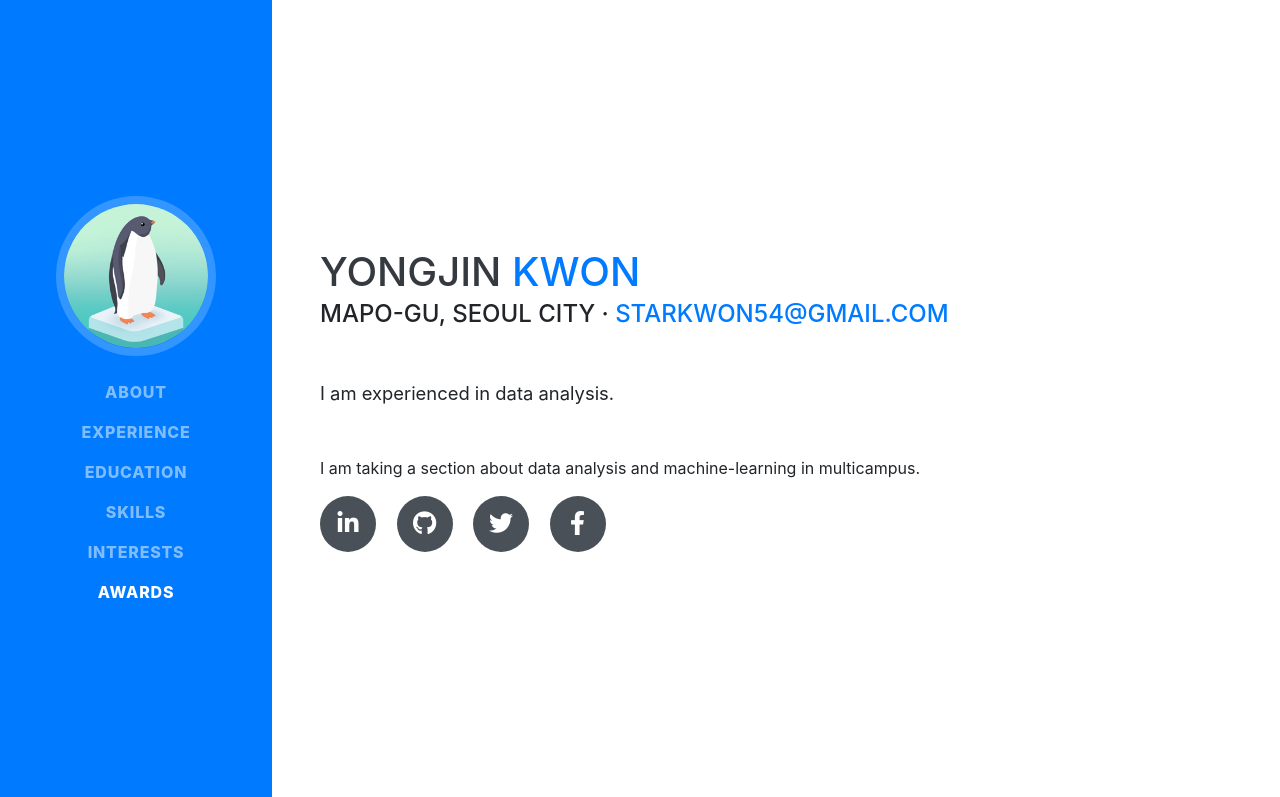
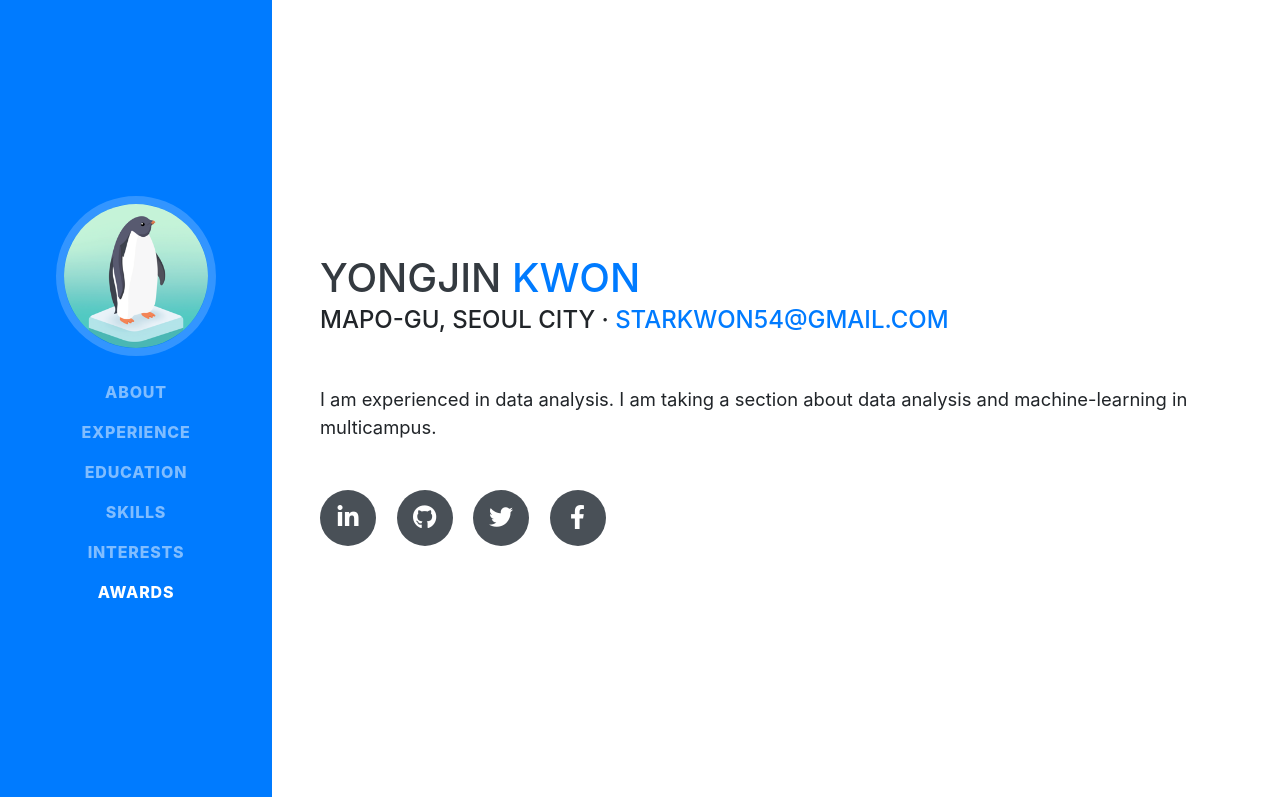
Before and after one commit to starkwon/portpolio, a website with bundled scripts: page index.html in a window 1280 px wide. Shown: the top 797 px of the page. Built offline with nearby package versions, Linux system fonts and the light colour scheme; a web font is replaced by a local one.

Commit message:
Update index.html

```diff
--- a/index.html
+++ b/index.html
@@ -69,8 +69,8 @@
         <div class="subheading mb-5"> MAPO-GU, SEOUL CITY ·
           <a href="mailto:name@email.com">starkwon54@gmail.com</a>
         </div>
-        <p class="lead mb-5">I am experienced in data analysis.</p>
-        <p>I am taking a section about data analysis and machine-learning in multicampus.</p>
+        <p class="lead mb-5">I am experienced in data analysis.
+        I am taking a section about data analysis and machine-learning in multicampus.</p>
         <div class="social-icons">
           <a href="#">
             <i class="fab fa-linkedin-in"></i>
```
